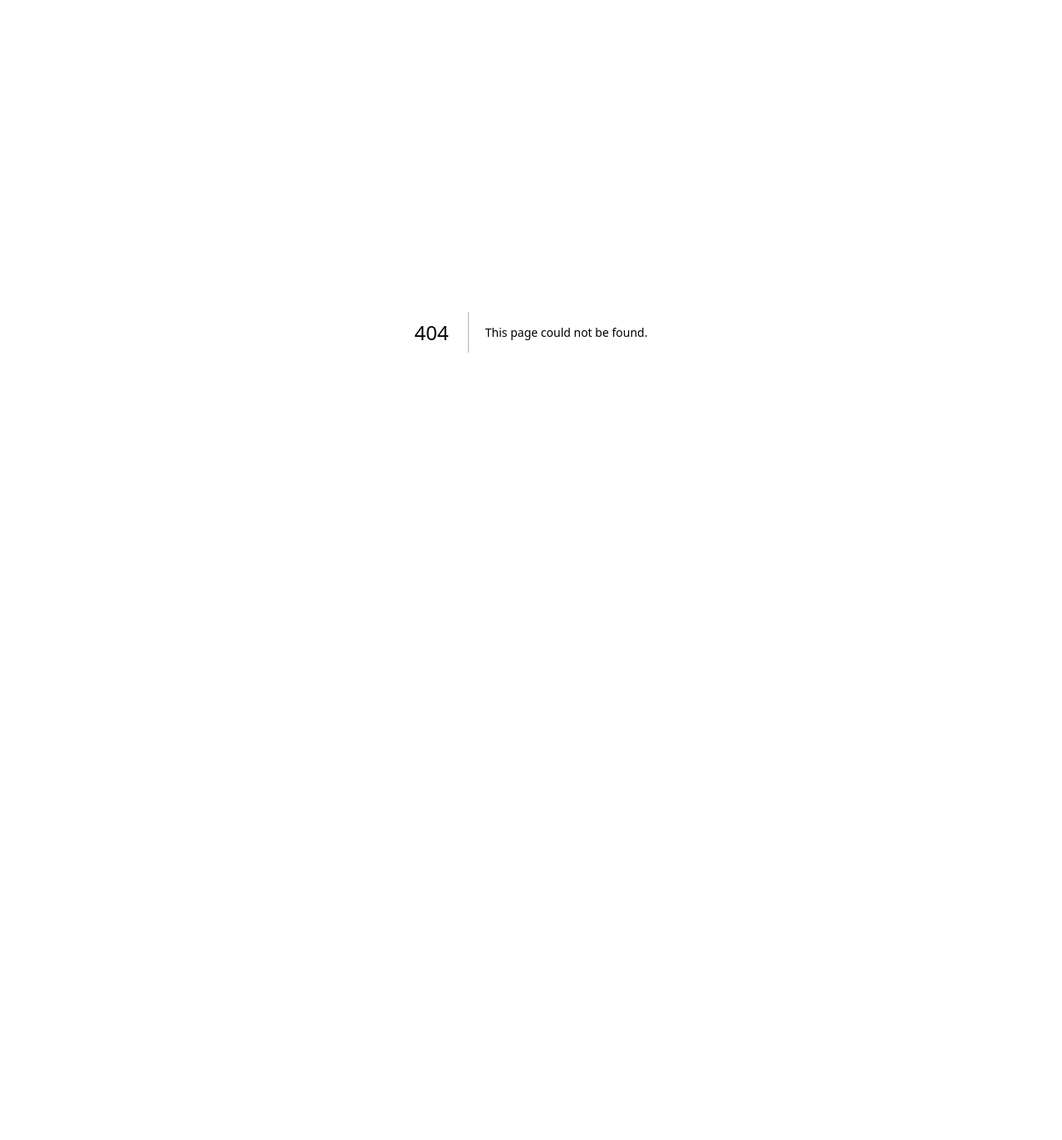
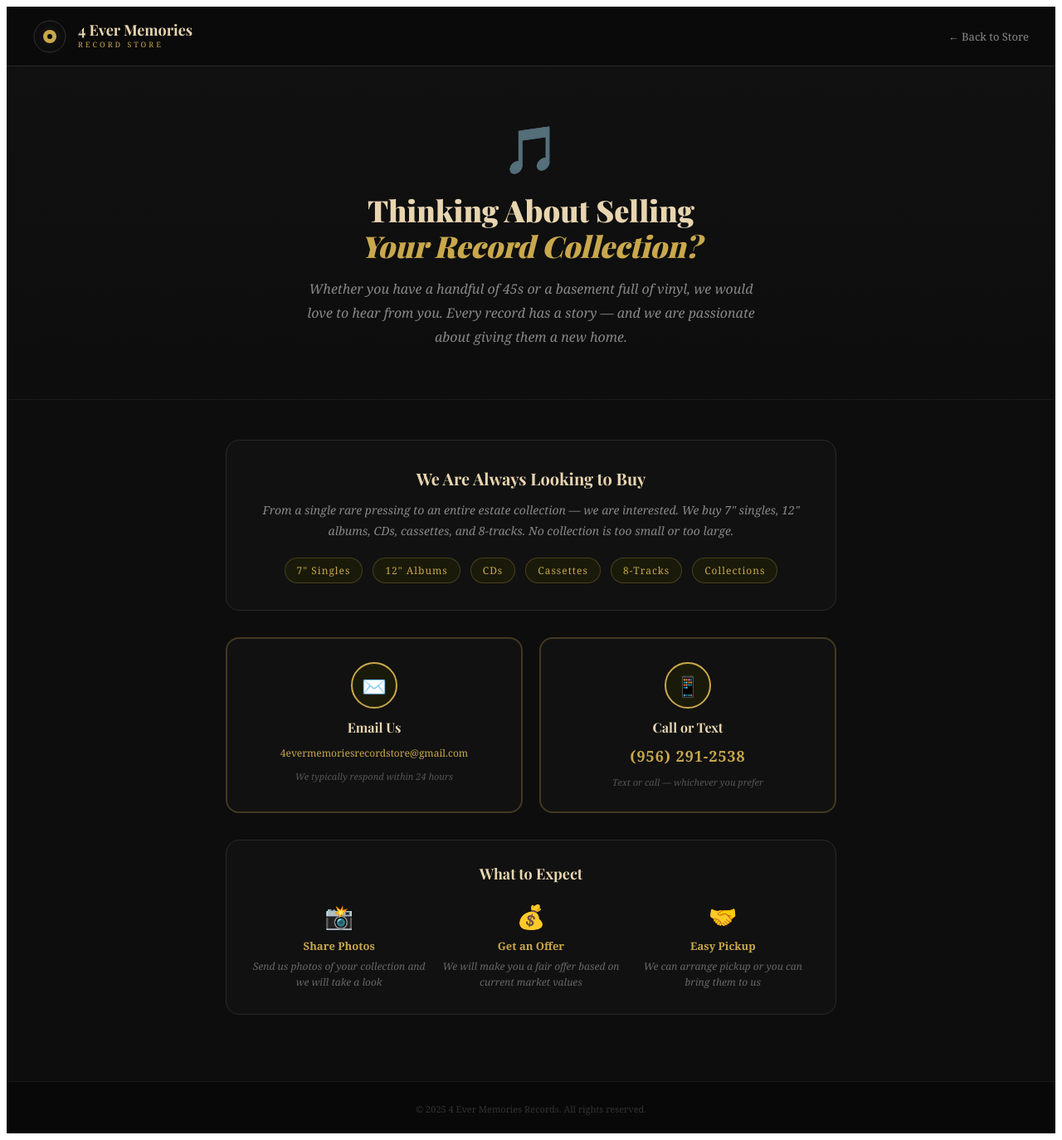
Before and after one commit to Dalcaz1/4ever-records, a Next.js app: page /contact in a window 1280 px wide. Before the commit this address had no page. Shown: the whole page at 83% size. Before the commit the page ends 800 px from the top, so only its background shows below. Built offline with nearby package versions, Linux system fonts and the light colour scheme.

Commit message:
Create contact.js

```diff
--- /dev/null
+++ b/pages/contact.js
@@ -0,0 +1,116 @@
+import { useEffect } from 'react';
+
+export default function Contact() {
+  return (
+    <div style={{ fontFamily: 'Georgia, serif', background: '#0d0d0d', minHeight: '100vh', color: '#e8d5b0' }}>
+      <style>{`
+        @import url('https://fonts.googleapis.com/css2?family=Playfair+Display:wght@400;700;900&display=swap');
+        * { box-sizing: border-box; }
+        .contact-card { transition: transform 0.2s ease; }
+        .contact-card:hover { transform: translateY(-4px); }
+      `}</style>
+
+      {/* NAV */}
+      <nav style={{ background: '#0a0a0a', borderBottom: '1px solid #2a2a2a', padding: '0 32px', display: 'flex', alignItems: 'center', justifyContent: 'space-between', height: '72px', position: 'sticky', top: 0, zIndex: 50 }}>
+        <a href="/" style={{ display: 'flex', alignItems: 'center', gap: '14px', textDecoration: 'none' }}>
+          <svg width="40" height="40" viewBox="0 0 40 40">
+            <circle cx="20" cy="20" r="19" fill="#0d0d0d" stroke="#333" strokeWidth="1" />
+            <circle cx="20" cy="20" r="13" fill="#111" />
+            <circle cx="20" cy="20" r="8" fill="#c9a84c" />
+            <circle cx="20" cy="20" r="3" fill="#0a0a0a" />
+          </svg>
+          <div>
+            <div style={{ fontFamily: "'Playfair Display', Georgia, serif", fontSize: '18px', color: '#e8d5b0', fontWeight: '700', lineHeight: 1.1 }}>4 Ever Memories</div>
+            <div style={{ fontSize: '9px', letterSpacing: '3px', color: '#c9a84c', textTransform: 'uppercase' }}>Record Store</div>
+          </div>
+        </a>
+        <a href="/" style={{ color: '#888', fontSize: '13px', textDecoration: 'none', fontFamily: 'Georgia, serif' }}>← Back to Store</a>
+      </nav>
+
+      {/* HERO */}
+      <div style={{ background: 'linear-gradient(to bottom, #111, #0d0d0d)', borderBottom: '1px solid #1a1a1a', padding: '60px 32px', textAlign: 'center' }}>
+        <div style={{ fontSize: '56px', marginBottom: '16px' }}>🎵</div>
+        <h1 style={{ fontFamily: "'Playfair Display', Georgia, serif", fontSize: '36px', color: '#e8d5b0', fontWeight: '900', margin: '0 0 16px', lineHeight: 1.2 }}>
+          Thinking About Selling<br />
+          <span style={{ color: '#c9a84c', fontStyle: 'italic' }}>Your Record Collection?</span>
+        </h1>
+        <p style={{ fontSize: '16px', color: '#888', maxWidth: '560px', margin: '0 auto', lineHeight: 1.8, fontStyle: 'italic' }}>
+          Whether you have a handful of 45s or a basement full of vinyl, we would love to hear from you. Every record has a story — and we are passionate about giving them a new home.
+        </p>
+      </div>
+
+      {/* MAIN CONTENT */}
+      <div style={{ maxWidth: '800px', margin: '0 auto', padding: '48px 32px 80px' }}>
+
+        {/* INTRO BOX */}
+        <div style={{ background: '#111', border: '1px solid #2a2a2a', borderRadius: '16px', padding: '32px', marginBottom: '32px', textAlign: 'center' }}>
+          <div style={{ fontFamily: "'Playfair Display', Georgia, serif", fontSize: '20px', color: '#e8d5b0', fontWeight: '700', marginBottom: '12px' }}>
+            We Are Always Looking to Buy
+          </div>
+          <p style={{ fontSize: '14px', color: '#888', lineHeight: 1.8, margin: '0 0 20px', fontStyle: 'italic' }}>
+            From a single rare pressing to an entire estate collection — we are interested. We buy 7" singles, 12" albums, CDs, cassettes, and 8-tracks. No collection is too small or too large.
+          </p>
+          <div style={{ display: 'flex', gap: '12px', justifyContent: 'center', flexWrap: 'wrap' }}>
+            {['7" Singles', '12" Albums', 'CDs', 'Cassettes', '8-Tracks', 'Collections'].map(item => (
+              <span key={item} style={{ background: '#1a1a0a', border: '1px solid #c9a84c44', color: '#c9a84c', padding: '6px 14px', borderRadius: '20px', fontSize: '12px', letterSpacing: '1px' }}>
+                {item}
+              </span>
+            ))}
+          </div>
+        </div>
+
+        {/* CONTACT CARDS */}
+        <div style={{ display: 'grid', gridTemplateColumns: '1fr 1fr', gap: '20px', marginBottom: '32px' }}>
+
+          {/* EMAIL */}
+          <a href="mailto:4evermemoriesrecordstore@gmail.com" className="contact-card"
+            style={{ background: '#111', border: '2px solid #c9a84c44', borderRadius: '16px', padding: '28px', textDecoration: 'none', display: 'flex', flexDirection: 'column', alignItems: 'center', textAlign: 'center', gap: '12px' }}>
+            <div style={{ width: '56px', height: '56px', background: '#1a1a0a', border: '2px solid #c9a84c', borderRadius: '50%', display: 'flex', alignItems: 'center', justifyContent: 'center', fontSize: '24px' }}>
+              ✉️
+            </div>
+            <div style={{ fontFamily: "'Playfair Display', Georgia, serif", fontSize: '16px', color: '#e8d5b0', fontWeight: '700' }}>Email Us</div>
+            <div style={{ fontSize: '12px', color: '#c9a84c', wordBreak: 'break-all' }}>4evermemoriesrecordstore@gmail.com</div>
+            <div style={{ fontSize: '11px', color: '#555', fontStyle: 'italic' }}>We typically respond within 24 hours</div>
+          </a>
+
+          {/* PHONE/TEXT */}
+          <a href="tel:+19562912538" className="contact-card"
+            style={{ background: '#111', border: '2px solid #c9a84c44', borderRadius: '16px', padding: '28px', textDecoration: 'none', display: 'flex', flexDirection: 'column', alignItems: 'center', textAlign: 'center', gap: '12px' }}>
+            <div style={{ width: '56px', height: '56px', background: '#1a1a0a', border: '2px solid #c9a84c', borderRadius: '50%', display: 'flex', alignItems: 'center', justifyContent: 'center', fontSize: '24px' }}>
+              📱
+            </div>
+            <div style={{ fontFamily: "'Playfair Display', Georgia, serif", fontSize: '16px', color: '#e8d5b0', fontWeight: '700' }}>Call or Text</div>
+            <div style={{ fontSize: '18px', color: '#c9a84c', fontWeight: '700', letterSpacing: '1px' }}>(956) 291-2538</div>
+            <div style={{ fontSize: '11px', color: '#555', fontStyle: 'italic' }}>Text or call — whichever you prefer</div>
+          </a>
+        </div>
+
+        {/* WHAT TO EXPECT */}
+        <div style={{ background: '#111', border: '1px solid #2a2a2a', borderRadius: '16px', padding: '28px' }}>
+          <div style={{ fontFamily: "'Playfair Display', Georgia, serif", fontSize: '18px', color: '#e8d5b0', fontWeight: '700', marginBottom: '20px', textAlign: 'center' }}>
+            What to Expect
+          </div>
+          <div style={{ display: 'grid', gridTemplateColumns: '1fr 1fr 1fr', gap: '16px' }}>
+            {[
+              { icon: '📸', title: 'Share Photos', desc: 'Send us photos of your collection and we will take a look' },
+              { icon: '💰', title: 'Get an Offer', desc: 'We will make you a fair offer based on current market values' },
+              { icon: '🤝', title: 'Easy Pickup', desc: 'We can arrange pickup or you can bring them to us' },
+            ].map(item => (
+              <div key={item.title} style={{ textAlign: 'center' }}>
+                <div style={{ fontSize: '28px', marginBottom: '8px' }}>{item.icon}</div>
+                <div style={{ fontSize: '13px', color: '#c9a84c', fontWeight: '700', marginBottom: '6px' }}>{item.title}</div>
+                <div style={{ fontSize: '12px', color: '#666', fontStyle: 'italic', lineHeight: 1.6 }}>{item.desc}</div>
+              </div>
+            ))}
+          </div>
+        </div>
+
+      </div>
+
+      {/* FOOTER */}
+      <footer style={{ background: '#080808', borderTop: '1px solid #1a1a1a', padding: '20px 32px', textAlign: 'center' }}>
+        <span style={{ fontSize: '11px', color: '#333' }}>© 2025 4 Ever Memories Records. All rights reserved.</span>
+      </footer>
+    </div>
+  );
+}
```
